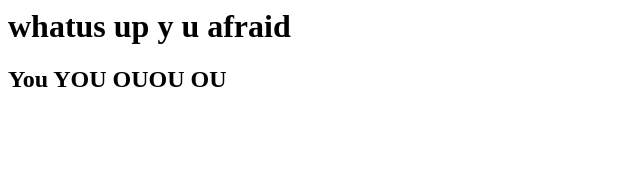
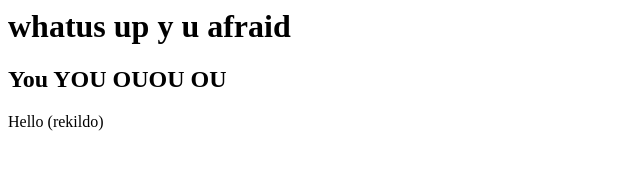
Before and after one commit to thepirorekildo/reponew, a plain HTML site: page index.html in a window 1280 px wide. Shown: the whole page, without its empty margins (0-640 px from the left). Drawn offline with Linux system fonts and the light colour scheme.

Commit message:
modi index.html

```diff
--- a/index.html
+++ b/index.html
@@ -1,2 +1,3 @@
 <h1>whatus up y u afraid</h1>
 <h2>You YOU OUOU OU</h2>
+<p>Hello (rekildo)</p>
```
